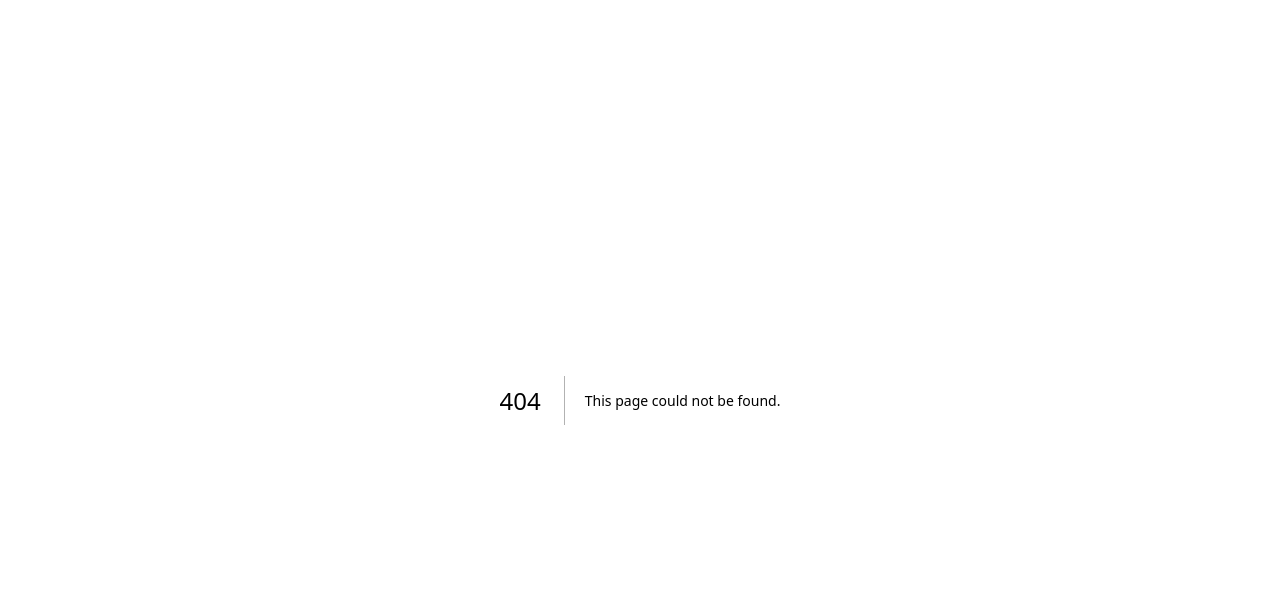
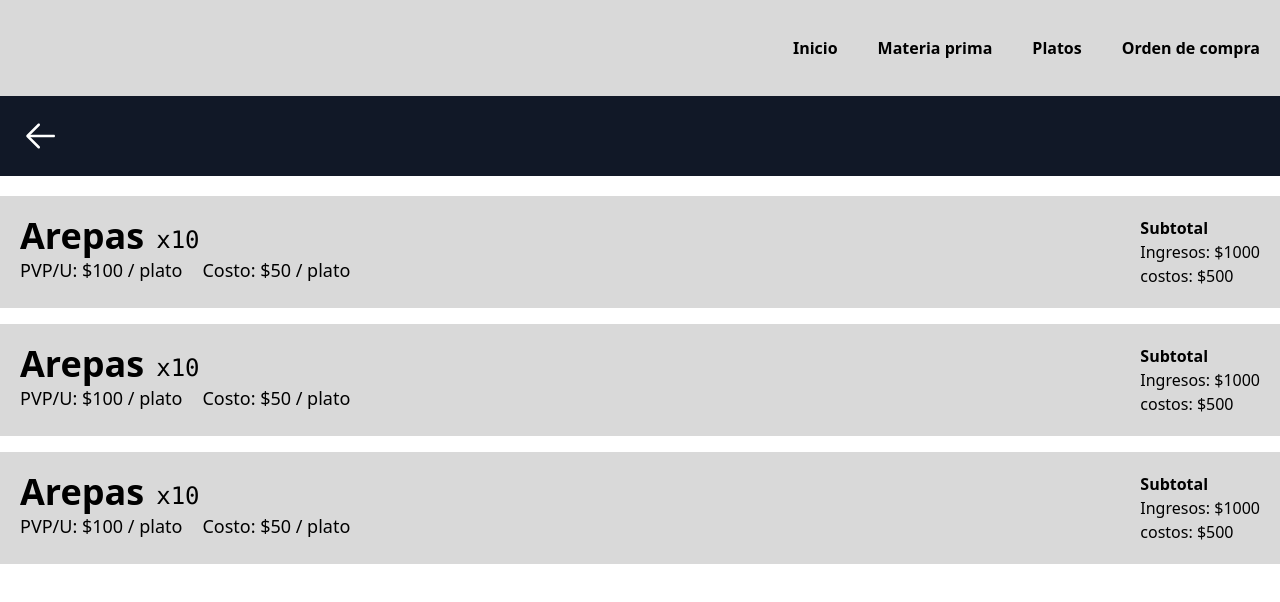
Before and after one commit to ACR1209/restaurant-managment, a Next.js app: page /orders in a window 1280 px wide. Before the commit this address had no page. Shown: the top 602 px of the page. Built offline with nearby package versions, Linux system fonts and the light colour scheme.

Commit message:
Breadcrumb Compralista

```diff
--- a/package.json
+++ b/package.json
@@ -14,6 +14,7 @@
     "@types/react-dom": "18.2.4",
     "autoprefixer": "10.4.14",
     "axios": "^1.4.0",
+    "breadcrumbs-next": "^1.0.3",
     "eslint": "8.41.0",
     "eslint-config-next": "13.4.3",
     "next": "13.4.3",
--- /dev/null
+++ b/src/components/BreadCrumb/BreadCrumb.tsx
@@ -0,0 +1,21 @@
+import React from 'react'
+import Image from "next/image";
+import {ReactNode} from 'react';
+import {TextGeneratorFn,NextBreadcrumbsProps,BreadCrumb as Bcrumb} from "breadcrumbs-next";
+
+
+
+function BreadCrumb() {
+  const onClickHandle = () => {
+    window.history.back();
+  }
+
+  return (
+    <div className="w-full h-15 flex justify-start p-5 bg-gray-900 items-center font-bold">
+        <Image className="relative left-0" onClick={onClickHandle} width={40} height={40} src="/ep_back.svg" alt="ico" />
+
+    </div>
+  )
+}
+
+export default BreadCrumb
--- /dev/null
+++ b/src/components/ListOrders/ListOrders.tsx
@@ -0,0 +1,23 @@
+import React,{ReactNode,useEffect,useState} from 'react'
+import {Order} from '@/pages/orders'
+
+type ListOrdersProps = {
+    orders: Order[]
+    Component: React.FC<Order>
+}
+
+function ListOrders({orders,Component}: ListOrdersProps) {
+    const [displayedData, setDisplayedData] = useState<any[]>(orders)
+
+    return (
+        <div className='mt-5 flex flex-col space-y-4 pb-80 h-[80%] overflow-y-scroll'>
+            {
+                displayedData?.map((d, i)=>(
+                    <Component {...d} key={i}/>
+                ))
+            }
+        </div>
+    )
+}
+
+export default ListOrders
--- /dev/null
+++ b/src/components/OrderItem/OrderItem.tsx
@@ -0,0 +1,39 @@
+import React from "react";
+import { Order } from "@/pages/orders";
+
+function OrderItem({
+  materials,
+  name,
+  quantity,
+  unit,
+  pricePvp,
+  pricePp,
+  date,
+  total
+}: Order) {
+  return (
+    <div className="flex w-full justify-between bg-gray-normal p-5">
+      <div className="flex justify-between w-full">
+        <div>
+          <div className="flex items-end">
+            <h3 className="font-bold text-4xl mr-3">{name}</h3>
+            <h4 className="text-2xl font-mono">x{quantity}</h4>
+          </div>
+          <div>
+            <div className="flex justify-enter items-center space-x-5">
+              <p className="text-lg">PVP/U: ${pricePvp} / plato</p>
+              <p className="text-lg">Costo: ${pricePp} / plato</p>
+            </div>
+          </div>
+        </div>
+        <div>
+          <p className="font-bold">Subtotal</p>
+          <p className="">Ingresos: ${quantity*pricePvp}</p>
+          <p className="">costos: ${quantity*pricePp}</p>
+        </div>
+      </div>
+    </div>
+  );
+}
+
+export default OrderItem;
--- /dev/null
+++ b/src/pages/orders/index.tsx
@@ -0,0 +1,100 @@
+import React from 'react'
+import BreadCrumb from '@/components/BreadCrumb/BreadCrumb';
+import Navbar from '@/components/Navbar/Navbar';
+import { Material } from '../materials';
+import { GetServerSideProps } from 'next';
+import MaterialItem from '@/components/MaterialItem/MaterialItem';
+import ListOrders from '@/components/ListOrders/ListOrders';
+import OrderItem from '@/components/OrderItem/OrderItem';
+
+export type Order = {
+  materials: Material[]
+  name: string
+  quantity: number
+  unit: string
+  //PVP/U
+  pricePvp: number
+  //Cost/U
+  pricePp: number
+  date: string
+  total: number
+}
+
+type OrderProps = {
+  orders: Order[]
+  error?: string
+}
+
+function Orders({orders, error}: OrderProps) {
+  return (
+     <>
+     <Navbar></Navbar>
+     <BreadCrumb></BreadCrumb>
+     <ListOrders orders={orders} Component={OrderItem}></ListOrders
+
+     >
+     </>
+
+  )
+}
+export default Orders;
+
+export const getServerSideProps:GetServerSideProps = async (ctx) => {
+  let orders: Order[] = [];
+  let error: string = "";
+  let materials: Material[] = [];
+  materials = [
+    {
+      id: "andrezorra",
+      name: "Papa",
+      stock: 10,
+      unit: "Kg",
+      price_unit: 10
+    },
+    {
+      id: "queso",
+      name: "Queso",
+      stock: 10,
+      unit: "Kg",
+      price_unit: 6
+    }
+  ];
+  orders = [
+    {
+      materials: materials,
+      name: "Arepas",
+      quantity: 10,
+      unit: "Unidades",
+      pricePvp: 100,
+      pricePp: 50,
+      date: "2021-10-10",
+      total: 1000
+    },
+    {
+      materials: materials,
+      name: "Arepas",
+      quantity: 10,
+      unit: "Unidades",
+      pricePvp: 100,
+      pricePp: 50,
+      date: "2021-10-10",
+      total: 1000
+    },    {
+      materials: materials,
+      name: "Arepas",
+      quantity: 10,
+      unit: "Unidades",
+      pricePvp: 100,
+      pricePp: 50,
+      date: "2021-10-10",
+      total: 1000
+    },
+  ];
+
+  return {
+    props: {
+      orders,
+      error,
+    },
+  };
+}
```
Also changed, not shown: public/ep_back.svg (added), 1 other file (tests, documents, lock files or other folders).
